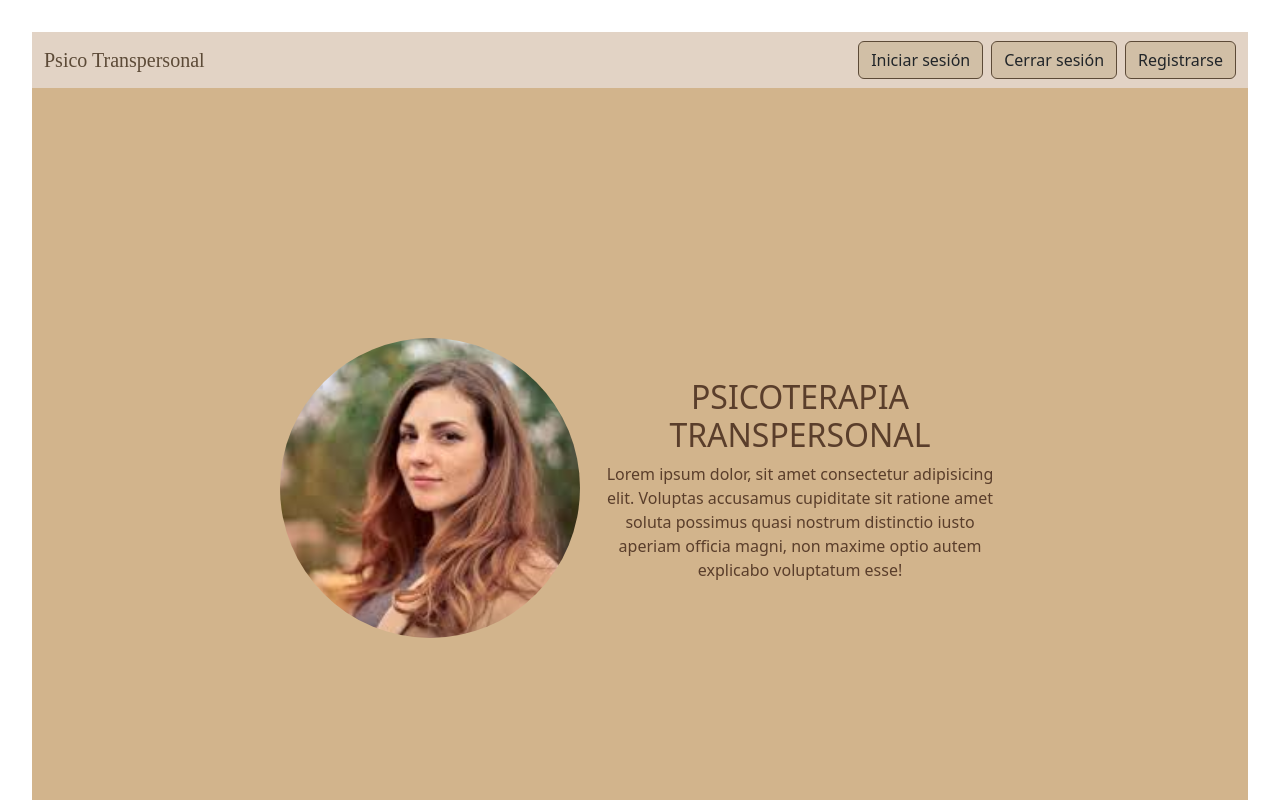
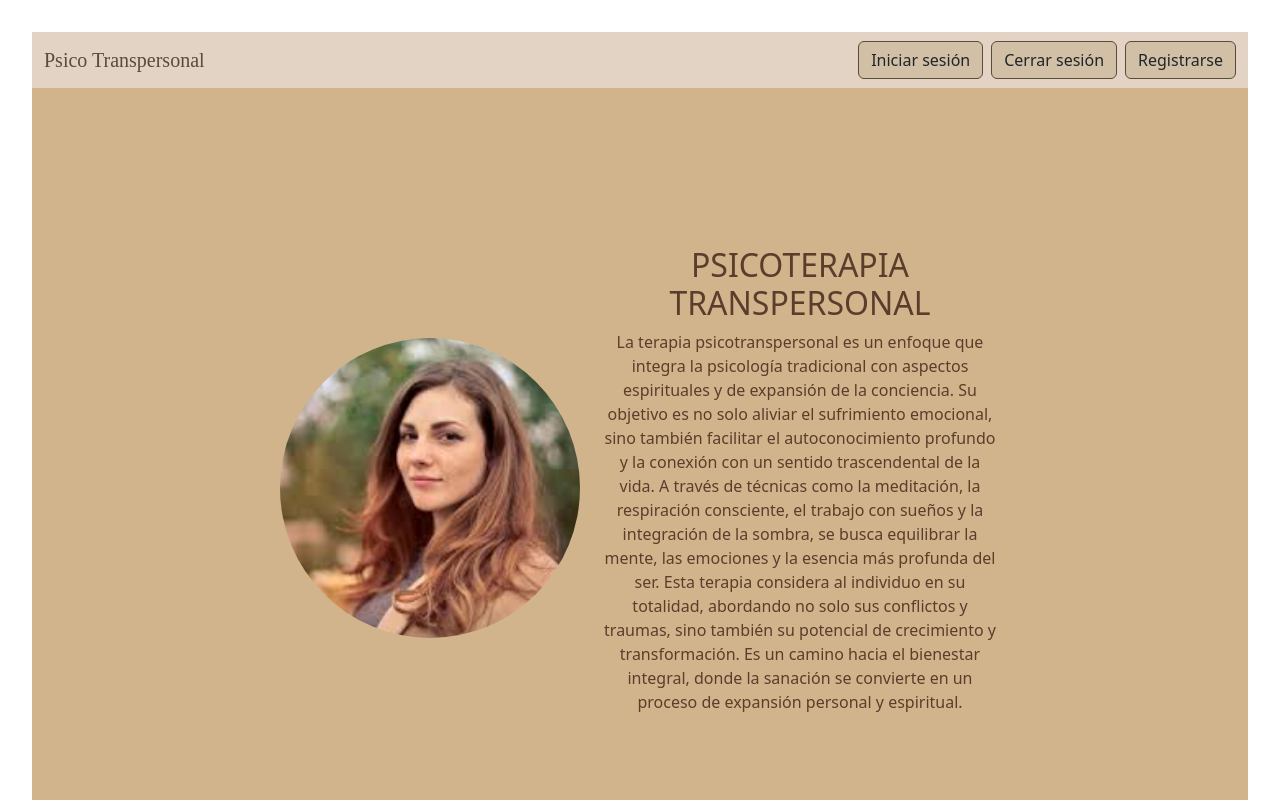
Before and after one commit to EsneiderCdD/4Geeks, a React (Vite) app: page / in a window 1280 px wide. Shown: the top 800 px of the page. Built offline with nearby package versions, Linux system fonts and the light colour scheme.

Commit message:
Se agrega descripcion principal

```diff
--- a/src/components/Presentacion.jsx
+++ b/src/components/Presentacion.jsx
@@ -33,7 +33,24 @@ const Presentacion = () => {
       <div style={textContainerStyle}>
         <h2>PSICOTERAPIA TRANSPERSONAL</h2>
         <p>
-            Lorem ipsum dolor, sit amet consectetur adipisicing elit. Voluptas accusamus cupiditate sit ratione amet soluta possimus quasi nostrum distinctio iusto aperiam officia magni, non maxime optio autem explicabo voluptatum esse!
+          La terapia psicotranspersonal es un enfoque que integra la psicología tradicional con aspectos espirituales y de expansión de la conciencia. Su objetivo es no solo aliviar el sufrimiento emocional, sino también facilitar el autoconocimiento profundo y la conexión con un sentido trascendental de la vida.
+
+          A través de técnicas como la meditación, la respiración consciente, el trabajo con sueños y la integración de la sombra, se busca equilibrar la mente, las emociones y la esencia más profunda del ser. Esta terapia considera al individuo en su totalidad, abordando no solo sus conflictos y traumas, sino también su potencial de crecimiento y transformación.
+
+          Es un camino hacia el bienestar integral, donde la sanación se convierte en un proceso de expansión personal y espiritual.
+
+
+
+
+
+
+
+
+
+
+
+
+
 
         </p>
       </div>
```
Lines whose indentation alone changed are shown as unchanged.
